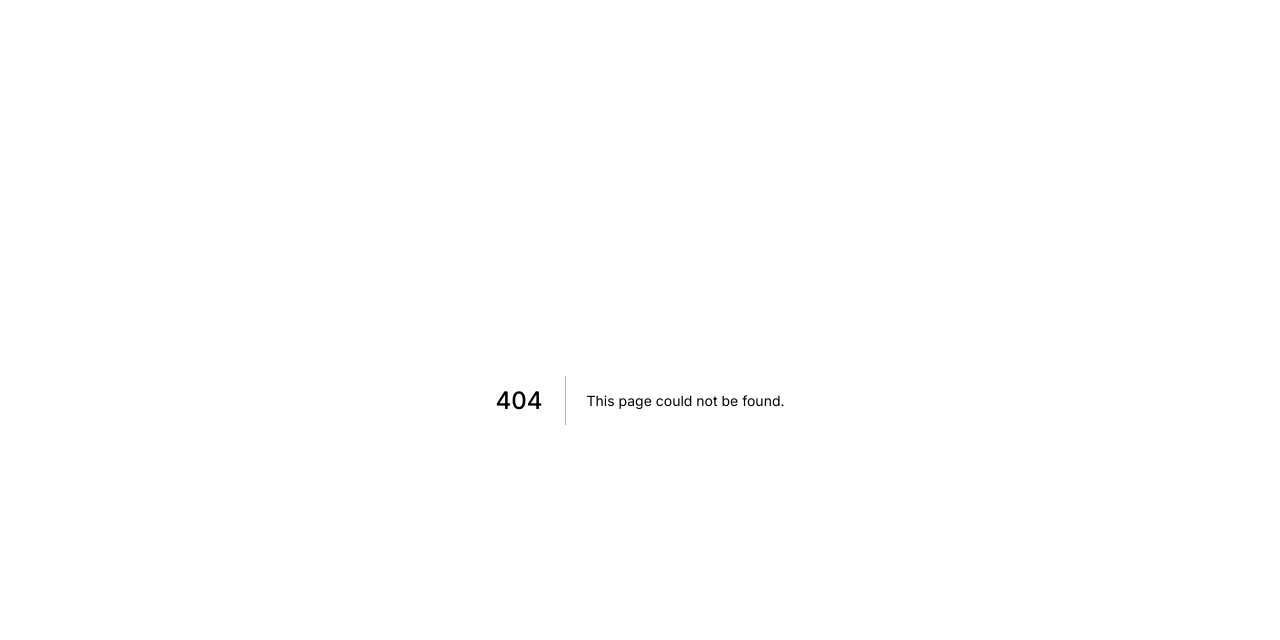
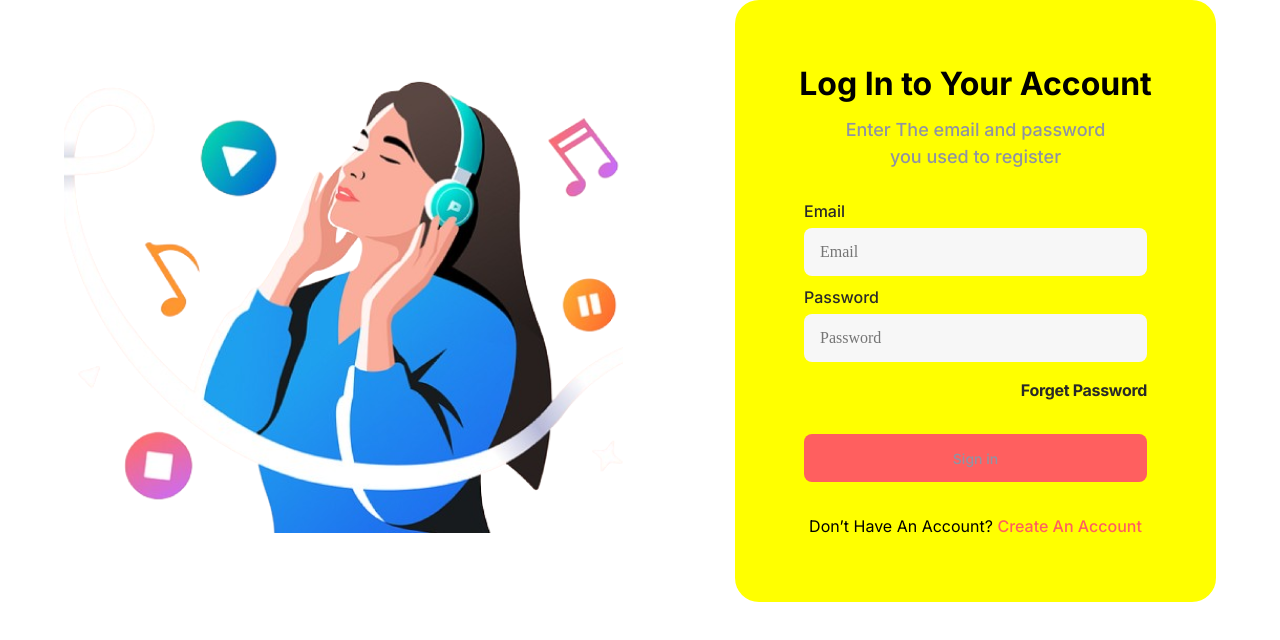
Before and after one commit to AnriDumbadze/music, a Next.js app: page /Login in a window 1280 px wide. Before the commit this address had no page. Shown: the top 640 px of the page. Built offline with nearby package versions, Linux system fonts and the light colour scheme.

Commit message:
little bit of everything
here there are login and sign up pages and landing page that needs review. i love you Lursman please dont make me do it again

```diff
--- a/app/Components/SearchComponent/Seach.module.scss
+++ b/app/Components/SearchComponent/Seach.module.scss
@@ -1,3 +1,6 @@
+@import "../colors/Colors.scss";
+
+
 .searchContainer{
     width: 100%;
 }
@@ -12,7 +15,7 @@
 
 .input{
     display: flex;
-    background-color: #212121;
+    background-color: $ContainerColor;
     max-width: 1019px;
     width: 100%;
     height: 48px;
--- a/app/Components/TopChart/TopChart.module.scss
+++ b/app/Components/TopChart/TopChart.module.scss
@@ -1,9 +1,12 @@
+@import "../colors/Colors.scss";
+
+
 .mainContainer {
   display: flex;
   padding: 16px;
   align-items: center;
   border-radius: 20px;
-  background: #fff;
+  background: $white;
   gap: 16px;
   width: 360px;
 }
@@ -13,7 +16,7 @@
 }
 
 .song {
-    color: var(--PrimaryTextCollorWHiteMode, #292929);
+    color: $TextWhiteModeTextPrimary;
     font-family: Inter;
     font-size: 16px;
     font-style: normal;
@@ -24,7 +27,7 @@
 }
 
 .artist {
-    color: var(--lSecondaryWhiteTExtCollorMode, #8F93A3);
+    color: $TextSecondaryDarkMode;
     font-family: Inter;
     font-size: 14px;
     font-style: normal;
@@ -46,7 +49,7 @@
 }
 
 .rank {
-    color: var(--PrimaryTextCollorWHiteMode, #292929);
+    color: $TextWhiteModeTextPrimary;
     font-family: Inter;
     font-size: 24px;
     font-style: normal;
--- /dev/null
+++ b/app/Login/Login.module.scss
@@ -0,0 +1,155 @@
+.login {
+  display: flex;
+  align-items: center;
+  justify-content: center;
+  gap: 112px;
+}
+
+.loginContainer {
+  display: flex;
+  padding: 64px;
+  flex-direction: column;
+  align-items: center;
+  gap: 32px;
+  border-radius: 24px;
+  background: yellow;
+}
+
+.contHeader {
+  display: flex;
+  flex-direction: column;
+  gap: 12px;
+  align-items: center;
+}
+
+.contHeader h1 {
+  color: #000;
+  text-align: center;
+  font-size: 32px;
+  font-weight: bolder;
+  line-height: 40px;
+}
+
+.contHeader span {
+  color: var(--lSecondaryWhiteTExtCollorMode, #8f93a3);
+  text-align: center;
+  font-family: Inter;
+  font-size: 18px;
+  font-weight: 500;
+  width: 294px;
+}
+
+.contBody {
+  display: flex;
+  flex-direction: column;
+  gap: 16px;
+}
+
+.emailCont {
+  display: flex;
+  flex-direction: column;
+  gap: 8px;
+}
+
+.emailCont span {
+  color: #292929;
+  font-family: Inter;
+  font-size: 16px;
+  font-style: normal;
+  font-weight: 500;
+  line-height: 18px;
+}
+
+.passCont {
+  display: flex;
+  flex-direction: column;
+  gap: 8px;
+}
+
+.passCont span {
+  color: #292929;
+  font-family: Inter;
+  font-size: 16px;
+  font-style: normal;
+  font-weight: 500;
+  line-height: 18px;
+}
+
+.loginBody {
+  display: flex;
+  flex-direction: column;
+  gap: 12px;
+}
+
+.infoHolder {
+  display: flex;
+  width: 343px;
+  height: 48px;
+  padding: 12px 16px;
+  align-items: center;
+  gap: 10px;
+  border-radius: 8px;
+  background: #f7f7f7;
+}
+
+.input {
+  width: 440px;
+  font-family: Poppins;
+  font-size: 16px;
+  font-style: normal;
+  font-weight: 400;
+  line-height: 130%;
+  border: none;
+  cursor: pointer;
+  background: #f7f7f7;
+  outline: none;
+}
+
+.passwordOptions {
+  display: flex;
+  width: 100%;
+  justify-content: flex-end;
+  color: #292929;
+  font-size: 14px;
+  font-weight: bold;
+  letter-spacing: -0.32px;
+}
+
+.remmemberPassword {
+  display: flex;
+  align-items: center;
+  gap: 6px;
+}
+
+.contFooter {
+  display: flex;
+  flex-direction: column;
+  gap: 32px;
+  align-items: center;
+}
+
+.signInBTN {
+  display: flex;
+  width: 343px;
+  height: 48px;
+  justify-content: center;
+  align-items: center;
+  gap: 10px;
+  border-radius: 8px;
+  background: var(--PrimaryCollor, #ff5f5f);
+}
+
+.signInBTN span {
+  color:  #8f93a3;
+  text-align: center;
+  font-size: 14px;
+  font-weight: 500;
+}
+
+.createAcc {
+  color: var(--PrimaryCollor, #ff5f5f);
+  font-size: 16px;
+  font-style: normal;
+  font-weight: 500;
+  cursor: pointer;
+}
--- /dev/null
+++ b/app/Login/page.tsx
@@ -0,0 +1,64 @@
+"use client"
+import React, { useState } from "react";
+import styles from "./Login.module.scss";
+import { useRouter } from "next/navigation";
+
+type Props = {};
+
+const Login = (props: Props) => {
+
+    const router = useRouter();
+
+  return (
+    <div className={styles.login}>
+      <div>
+        <img src="./Images/Login.png" alt="" />
+      </div>
+      <div className={styles.loginContainer}>
+        <div className={styles.contHeader}>
+          <h1>Log In to Your Account</h1>
+          <span>Enter The email and password you used to register</span>
+        </div>
+
+        <div className={styles.contBody}>
+          <div className={styles.loginBody}>
+            <div className={styles.emailCont}>
+              <span>Email</span>
+              <div className={styles.infoHolder}>
+                <input
+                  className={styles.input}
+                  type="email"
+                  placeholder="Email"
+                />
+              </div>
+            </div>
+            <div className={styles.passCont}>
+              <span>Password</span>
+              <div className={styles.infoHolder}>
+                <input
+                  className={styles.input}
+                  type="password"
+                  placeholder="Password"
+                />
+              </div>
+            </div>
+          </div>
+          <div className={styles.passwordOptions}>
+            <div className={styles.forgetPassword}>
+              <span>Forget Password</span>
+            </div>
+          </div>
+        </div>
+
+        <div className={styles.contFooter}>
+            <div className={styles.signInBTN}>
+                <span>Sign in</span>
+            </div>
+            <span onClick={()=> router.push('./SignUp')}>Don’t Have An Account? <span className={styles.createAcc}>Create An Account</span></span>
+        </div>
+      </div>
+    </div>
+  );
+};
+
+export default Login;
--- /dev/null
+++ b/app/SignUp/SignUp.module.scss
@@ -0,0 +1,156 @@
+.login {
+    display: flex;
+    align-items: center;
+    justify-content: center;
+    gap: 112px;
+  }
+
+  .loginContainer {
+    display: flex;
+    padding: 64px;
+    flex-direction: column;
+    align-items: center;
+    gap: 32px;
+    border-radius: 24px;
+    background: yellow;
+  }
+
+  .contHeader {
+    display: flex;
+    flex-direction: column;
+    gap: 12px;
+    align-items: center;
+  }
+
+  .contHeader h1 {
+    color: #000;
+    text-align: center;
+    font-size: 32px;
+    font-weight: bolder;
+    line-height: 40px;
+  }
+
+  .contHeader span {
+    color: var(--lSecondaryWhiteTExtCollorMode, #8f93a3);
+    text-align: center;
+    font-family: Inter;
+    font-size: 18px;
+    font-weight: 500;
+    width: 294px;
+  }
+
+  .contBody {
+    display: flex;
+    flex-direction: column;
+    gap: 16px;
+  }
+
+  .emailCont {
+    display: flex;
+    flex-direction: column;
+    gap: 8px;
+  }
+
+  .emailCont span {
+    color: #292929;
+    font-family: Inter;
+    font-size: 16px;
+    font-style: normal;
+    font-weight: 500;
+    line-height: 18px;
+  }
+
+  .passCont {
+    display: flex;
+    flex-direction: column;
+    gap: 8px;
+  }
+
+  .passCont span {
+    color: #292929;
+    font-family: Inter;
+    font-size: 16px;
+    font-style: normal;
+    font-weight: 500;
+    line-height: 18px;
+  }
+
+  .loginBody {
+    display: flex;
+    flex-direction: column;
+    gap: 12px;
+  }
+
+  .infoHolder {
+    display: flex;
+    width: 343px;
+    height: 48px;
+    padding: 12px 16px;
+    align-items: center;
+    gap: 10px;
+    border-radius: 8px;
+    background: #f7f7f7;
+  }
+
+  .input {
+    width: 440px;
+    font-family: Poppins;
+    font-size: 16px;
+    font-style: normal;
+    font-weight: 400;
+    line-height: 130%;
+    border: none;
+    cursor: pointer;
+    background: #f7f7f7;
+    outline: none;
+  }
+
+  .passwordOptions {
+    display: flex;
+    width: 100%;
+    justify-content: flex-end;
+    color: #292929;
+    font-size: 14px;
+    font-weight: bold;
+    letter-spacing: -0.32px;
+  }
+
+  .remmemberPassword {
+    display: flex;
+    align-items: center;
+    gap: 6px;
+  }
+
+  .contFooter {
+    display: flex;
+    flex-direction: column;
+    gap: 32px;
+    align-items: center;
+  }
+
+  .signInBTN {
+    display: flex;
+    width: 343px;
+    height: 48px;
+    justify-content: center;
+    align-items: center;
+    gap: 10px;
+    border-radius: 8px;
+    background: var(--PrimaryCollor, #ff5f5f);
+    cursor: pointer;
+  }
+
+  .signInBTN span {
+    color:  white;
+    text-align: center;
+    font-size: 14px;
+    font-weight: 500;
+  }
+
+  .createAcc {
+    color: var(--PrimaryCollor, #ff5f5f);
+    font-size: 16px;
+    font-style: normal;
+    font-weight: 500;
+    cursor: pointer;
+  }
```
Also changed, not shown: app/SignUp/page.tsx (added, +74 -0 lines), app/page.tsx (+0 -11 lines), app/page.module.scss (line endings or trailing spaces), public/Images/Login.png (added).
